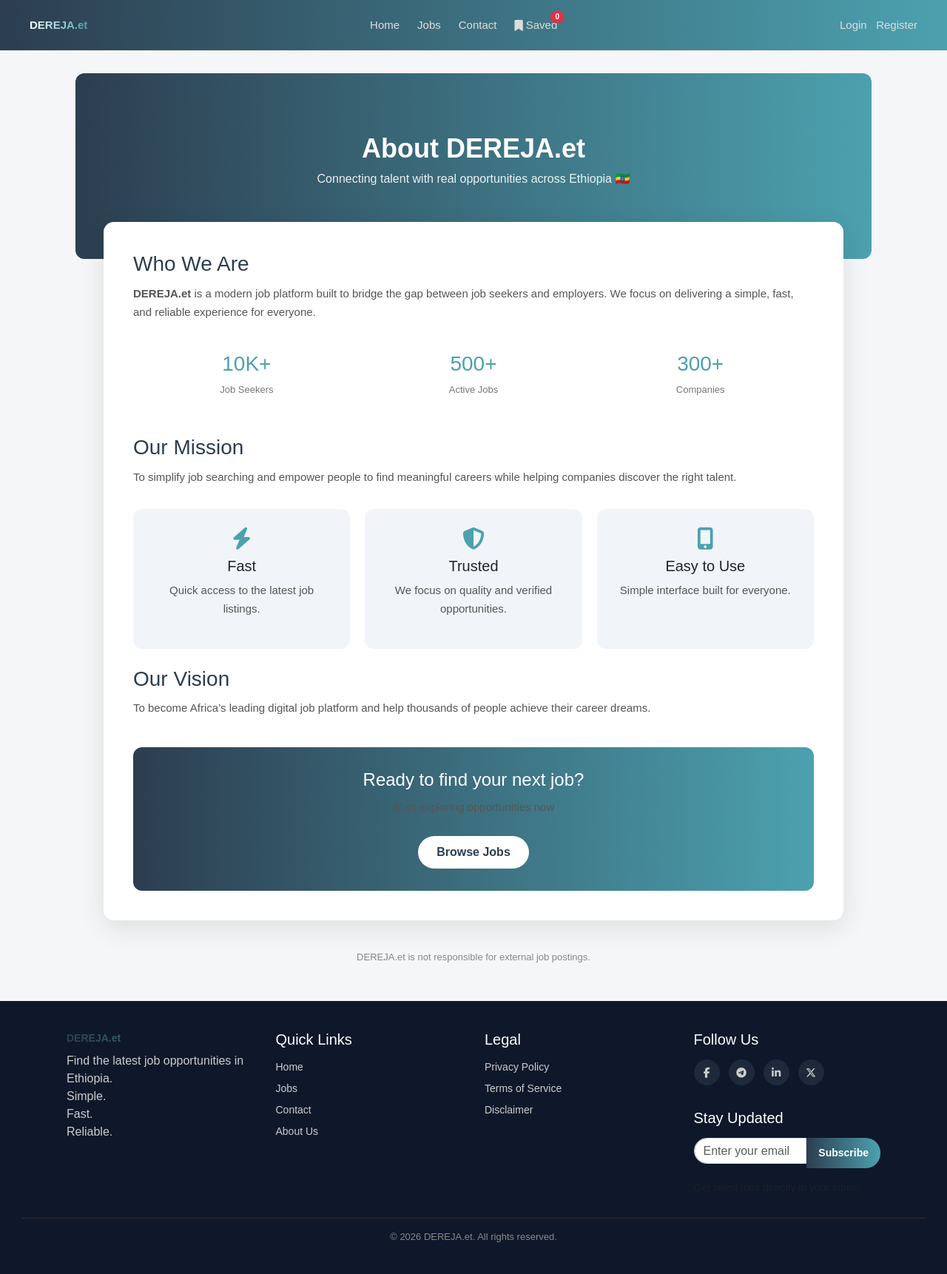
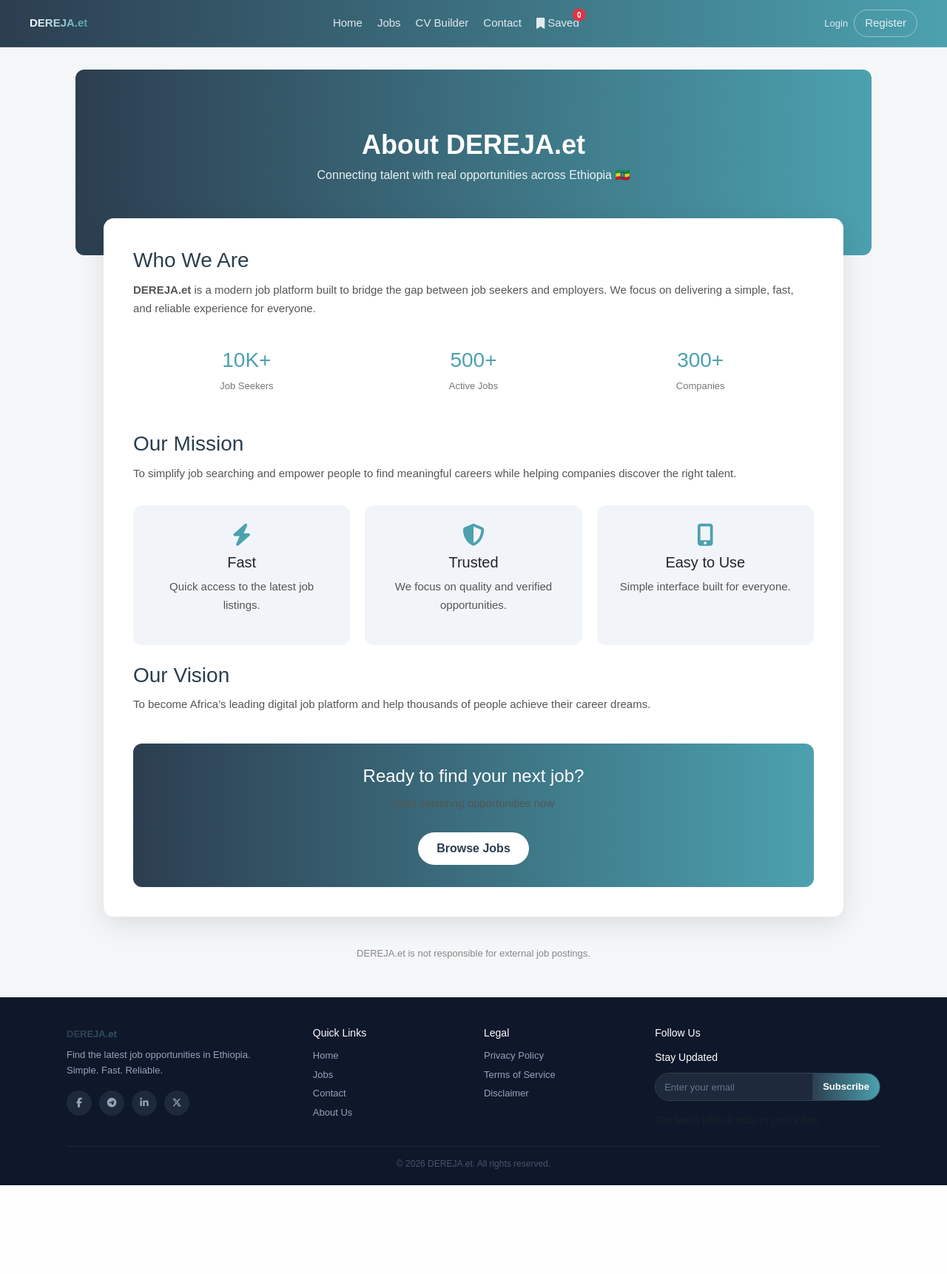
Before and after one commit to penaye779-hue/dereja.et, a Django app: page /about/ in a window 1280 px wide. Shown: the whole page at 74% size. After the commit the page ends 1602 px from the top, so only its background shows below. Run offline with Django 5.2, Linux system fonts and the light colour scheme; parts of the project's set-up code (start-up, migrations or seed data) failed here and were passed over.

Commit message:
Improve base HTML structure and design

```diff
--- a/templates/base.html
+++ b/templates/base.html
@@ -1,9 +1,12 @@
 <!DOCTYPE html>
-<html>
+<html lang="en">
 <head>
+    <meta charset="UTF-8">
+    <meta name="viewport" content="width=device-width, initial-scale=1.0">
     <title>DEREJA.et</title>
 
     <link href="https://cdn.jsdelivr.net/npm/bootstrap@5.3.2/dist/css/bootstrap.min.css" rel="stylesheet">
+    <link href="https://cdnjs.cloudflare.com/ajax/libs/font-awesome/6.5.0/css/all.min.css" rel="stylesheet">
 
 <style>
 html { scroll-behavior: smooth; }
@@ -14,32 +17,33 @@ body {
     background: #f4f6f8;
 }
 
-/* THEME COLORS */
 :root {
     --primary-dark: #2c3e50;
     --primary-light: #4ca1af;
 }
 
-/* NAVBAR */
+/* ── NAVBAR ── */
 .navbar {
     background: linear-gradient(to right, #2c3e50, #4ca1af);
-    padding: 22px 40px;
-    border-bottom: 1px solid #eee;
+    padding: 0 16px;
+    height: 64px;
+    border-bottom: 1px solid rgba(255,255,255,0.1);
     position: sticky;
     top: 0;
     z-index: 1000;
+    display: flex;
+    align-items: center;
+    justify-content: space-between;
+    gap: 12px;
 }
 
-/* NAV LINKS */
 .navbar a {
     text-decoration: none;
-    color: #ddd;
+    color: rgba(255,255,255,0.85);
     font-size: 15px;
     position: relative;
     transition: 0.3s;
 }
-
-/* 🔥 HOVER LINE */
 .navbar a::after {
     content: "";
     position: absolute;
@@ -50,29 +54,116 @@ body {
     background: #fff;
     transition: width 0.3s ease;
 }
-
 .navbar a:hover::after { width: 100%; }
 .navbar a:hover { color: #fff; }
 .navbar a.fw-bold { color: #fff; }
 
-/* LOGO */
 .logo-gradient {
     font-weight: bold;
-    font-size: 45px;
+    font-size: 28px;
     background: linear-gradient(to right, #ffffff, #4ca1af);
     -webkit-background-clip: text;
     -webkit-text-fill-color: transparent;
+    flex-shrink: 0;
 }
 
-/* CONTENT */
+/* Desktop links */
+.nav-desktop-links {
+    display: none;
+    align-items: center;
+    gap: 20px;
+    flex: 1;
+    justify-content: center;
+}
+
+/* Auth */
+.nav-auth { display: flex; align-items: center; gap: 8px; flex-shrink: 0; }
+
+.logout-btn {
+    color: rgba(255,255,255,0.8);
+    border: 1px solid rgba(255,255,255,0.4);
+    padding: 6px 14px;
+    border-radius: 20px;
+    font-size: 13px;
+    transition: all 0.3s ease;
+    white-space: nowrap;
+}
+.logout-btn:hover {
+    background: rgba(255,255,255,0.15);
+    color: white;
+}
+
+/* Hamburger */
+.nav-hamburger {
+    display: flex;
+    flex-direction: column;
+    gap: 5px;
+    cursor: pointer;
+    padding: 6px;
+    border-radius: 8px;
+    border: none;
+    background: transparent;
+    flex-shrink: 0;
+}
+.nav-hamburger span {
+    display: block;
+    width: 22px;
+    height: 2px;
+    background: white;
+    border-radius: 2px;
+    transition: all 0.25s ease;
+}
+.nav-hamburger.open span:nth-child(1) { transform: translateY(7px) rotate(45deg); }
+.nav-hamburger.open span:nth-child(2) { opacity: 0; }
+.nav-hamburger.open span:nth-child(3) { transform: translateY(-7px) rotate(-45deg); }
+
+/* Mobile menu */
+.nav-mobile-menu {
+    display: none;
+    position: fixed;
+    top: 64px;
+    left: 0;
+    right: 0;
+    background: #1e2d3d;
+    padding: 8px 16px 16px;
+    z-index: 999;
+    border-bottom: 2px solid #4ca1af;
+    box-shadow: 0 8px 24px rgba(0,0,0,0.2);
+}
+.nav-mobile-menu.open { display: block; }
+.nav-mobile-menu a {
+    display: flex;
+    align-items: center;
+    gap: 12px;
+    color: rgba(255,255,255,0.85) !important;
+    font-size: 15px;
+    font-weight: 500;
+    padding: 12px 10px;
+    border-bottom: 1px solid rgba(255,255,255,0.07);
+    border-radius: 8px;
+    transition: all 0.2s;
+    text-decoration: none;
+}
+.nav-mobile-menu a::after { display: none !important; }
+.nav-mobile-menu a:hover,
+.nav-mobile-menu a.active {
+    color: white !important;
+    background: rgba(255,255,255,0.08);
+}
+.nav-mobile-menu a:last-child { border-bottom: none; }
+.mobile-divider {
+    height: 1px;
+    background: rgba(255,255,255,0.1);
+    margin: 6px 0;
+}
+
+/* ── CONTENT ── */
 .container {
     width: 90%;
     max-width: 1100px;
     margin: auto;
     margin-top: 30px;
 }
-
-/* ADD THIS BELOW */
 .cvb-page {
     width: 100% !important;
     max-width: 100% !important;
@@ -80,277 +171,155 @@ body {
     padding: 0 !important;
 }
 
-/* BUTTON */
-/* CUSTOM BUTTON (SAFE GLOBAL USE) */
-.btn-custom {
-    background: linear-gradient(to right, #2c3e50, #4ca1af);
-    color: white;
-    border: none;
+/* ── BUTTONS ── */
+.btn-custom { background: linear-gradient(to right, #2c3e50, #4ca1af); color: white; border: none; }
+.btn-custom:hover { opacity: 0.9; color: white; }
+.btn-block { width: 100%; padding: 12px; border-radius: 8px; }
+.btn-primary { background: linear-gradient(to right, #2c3e50, #4ca1af) !important; border: none !important; color: #fff !important; }
+.btn-primary:hover { opacity: 0.9; color: #fff !important; }
+.btn-main { background: linear-gradient(to right, #2c3e50, #4ca1af); color: white; border: none; padding: 10px 16px; border-radius: 8px; font-weight: 600; }
+.btn-main:hover { opacity: 0.9; color: white; }
+
+/* ── FORMS ── */
+.form-control:focus {
+    border-color: var(--primary-dark);
+    box-shadow: 0 0 0 0.1rem rgba(44,62,80,0.25);
 }
 
-.btn-custom:hover {
-    opacity: 0.9;
-    color: white;
-}
-
-/* CONTACT FULL WIDTH BUTTON */
-.btn-block {
-    width: 100%;
-    padding: 12px;
-    border-radius: 8px;
-}
-.btn-primary:hover { opacity: 0.9; }
-
-/* LOGOUT */
-.logout-btn {
-    color: #5be0dea8;
-    border: 1px solid rgba(255,255,255,0.5);
-    padding: 6px 14px;
-    border-radius: 20px;
-    font-size: 14px;
-    transition: all 0.3s ease;
-}
-
-.logout-btn:hover {
-    background: #57c7cdb4;
-    color: #2c3e50;
-    border-color: #fff;
-}
-
-/* INPUT */
-.form-control:focus {
-    border-color: var(--primary-dark);
-    box-shadow: 0 0 0 0.1rem rgba(44, 62, 80, 0.25);
-}
-
-/* FOOTER */
+/* ── FOOTER ── */
 .footer {
     background: #0f172a;
     color: #ccc;
-    padding: 40px 30px;
+    padding: 40px 16px 20px;
     margin-top: 50px;
 }
-
 .footer-container {
-    display: flex;
-    justify-content: space-between;
-    flex-wrap: wrap;
-    gap: 30px;
+    display: grid;
+    grid-template-columns: 1fr;
+    gap: 28px;
     max-width: 1100px;
     margin: auto;
 }
+.footer-middle { flex: 1.5; }
+.footer-column { min-width: 0; }
+.footer-column h5 { color: #fff; margin-bottom: 12px; font-size: 14px; }
+.footer-column a { display: block; color: #94a3b8; text-decoration: none; margin-bottom: 6px; font-size: 13px; position: relative; transition: color 0.2s; }
+.footer-column a::after { content: ""; position: absolute; width: 0%; height: 1px; left: 0; bottom: -2px; background: #4ca1af; transition: width 0.3s; }
+.footer-column a:hover::after { width: 100%; }
+.footer-column a:hover { color: var(--primary-light); }
+.footer a { color: #94a3b8 !important; }
+.footer a:hover { color: var(--primary-light) !important; }
 
-.footer-middle { flex: 1.5; }
+.footer-logo { font-weight: bold; font-size: 20px; background: linear-gradient(to right, #2c3e50, #4ca1af); -webkit-background-clip: text; -webkit-text-fill-color: transparent; }
+.footer-bottom { text-align: center; margin-top: 24px; border-top: 1px solid #1e293b; padding-top: 14px; font-size: 12px; color: #475569; max-width: 1100px; margin: 24px auto 0; padding-top: 14px; }
 
-.footer-column {
-    flex: 1;
-    min-width: 200px;
+.subscribe-box { display: flex; width: 100%; margin-top: 10px; border-radius: 20px; overflow: hidden; border: 1px solid #334155; }
+.subscribe-box input { flex: 1; height: 36px; background: #1e293b; border: none; color: white; padding: 0 12px; font-size: 13px; outline: none; min-width: 0; }
+.subscribe-box input::placeholder { color: #64748b; }
+.subscribe-box button { border-radius: 0; background: linear-gradient(to right, #2c3e50, #4ca1af); color: white; border: none; padding: 0 14px; font-size: 13px; font-weight: 600; white-space: nowrap; cursor: pointer; }
+.subscribe-box button:hover { opacity: 0.9; }
+
+.social-icons { display: flex; gap: 10px; margin-top: 10px; flex-wrap: wrap; }
+.social-icons a { width: 34px; height: 34px; display: flex; align-items: center; justify-content: center; background: #1e293b; border-radius: 50%; color: #94a3b8; font-size: 13px; transition: all 0.3s ease; }
+.social-icons a::after { display: none !important; }
+.social-icons a:hover { background: linear-gradient(to right, #2c3e50, #4ca1af); color: #fff; transform: translateY(-3px); }
+
+/* ── SCROLLBAR ── */
+::-webkit-scrollbar { width: 6px; }
+::-webkit-scrollbar-thumb { background: linear-gradient(to bottom, #2c3e50, #4ca1af); border-radius: 10px; }
+
+/* ── TABLET ≥640px ── */
+@media (min-width: 640px) {
+    .footer-container { grid-template-columns: 1fr 1fr; }
 }
 
-.footer-column h5 {
-    color: #fff;
-    margin-bottom: 15px;
-}
-
-.footer-column a {
-    display: block;
-    color: #ccc;
-    text-decoration: none;
-    margin-bottom: 8px;
-    font-size: 14px;
-    position: relative;
-}
-.btn-main {
-    background: linear-gradient(to right, #2c3e50, #4ca1af);
-    color: white;
-    border: none;
-    padding: 10px 16px;
-    border-radius: 8px;
-    font-weight: 600;
-}
-
-.btn-main:hover {
-    opacity: 0.9;
-    color: white;
-}
-
-/* FOOTER ANIMATION */
-.footer-column a::after {
-    content: "";
-    position: absolute;
-    width: 0%;
-    height: 1px;
-    left: 0;
-    bottom: -3px;
-    background: #4ca1af;
-    transition: width 0.3s;
-}
-
-.footer-column a:hover::after { width: 100%; }
-.footer-column a:hover { color: var(--primary-light); }
-
-/* FORCE COLOR */
-.footer a { color: #ccc !important; }
-.footer a:hover { color: var(--primary-light) !important; }
-
-.footer-logo {
-    font-weight: bold;
-    font-size: 20px;
-    background: linear-gradient(to right, #2c3e50, #4ca1af);
-    -webkit-background-clip: text;
-    -webkit-text-fill-color: transparent;
-}
-
-.footer-bottom {
-    text-align: center;
-    margin-top: 30px;
-    border-top: 1px solid #333;
-    padding-top: 15px;
-    font-size: 13px;
-    color: #888;
-}
-
-/* SUBSCRIBE */
-.subscribe-box {
-    display: flex;
-    width: 100%;
-    margin-top: 10px;
-}
-
-.subscribe-box input {
-    flex: 1;
-    height: 35px;
-    border-radius: 20px 0 0 20px;
-}
-
-.subscribe-box button {
-    border-radius: 0 20px 20px 0;
-}
-
-/* SCROLLBAR */
-::-webkit-scrollbar { width: 8px; }
-::-webkit-scrollbar-thumb {
-    background: linear-gradient(to bottom, #2c3e50, #4ca1af);
-    border-radius: 10px;
-}
-.social-icons {
-    display: flex;
-    gap: 12px;
-    margin-top: 10px;
-}
-
-.social-icons a {
-    width: 35px;
-    height: 35px;
-    display: flex;
-    align-items: center;
-    justify-content: center;
-    background: #1e293b;
-    border-radius: 50%;
-    color: #ccc;
-    font-size: 14px;
-    transition: all 0.3s ease;
-}
-
-/* 🔥 HOVER EFFECT */
-.social-icons a:hover {
-    background: linear-gradient(to right, #2c3e50, #4ca1af);
-    color: #fff;
-    transform: translateY(-3px);
-}
-/* FIX ONLY BOOTSTRAP BLUE BUTTONS */
-.btn-primary {
-    background: linear-gradient(to right, #2c3e50, #4ca1af) !important;
-    border: none !important;
-    color: #fff !important;
-}
-
-.btn-primary:hover {
-    opacity: 0.9;
-    color: #fff !important;
+/* ── DESKTOP ≥1024px ── */
+@media (min-width: 1024px) {
+    .navbar { padding: 0 40px; }
+    .logo-gradient { font-size: 36px; }
+    .nav-desktop-links { display: flex; }
+    .nav-hamburger { display: none; }
+    .footer-container { grid-template-columns: 1.5fr 1fr 1fr 1.5fr; }
 }
 </style>
 </head>
 
 <body>
 
-<!-- NAVBAR -->
-<div class="navbar d-flex align-items-center justify-content-between">
-
-<link href="https://cdnjs.cloudflare.com/ajax/libs/font-awesome/6.5.0/css/all.min.css" rel="stylesheet">
+<!-- ═══════ NAVBAR ═══════ -->
+<div class="navbar">
 
     <a href="/" class="logo-gradient">DEREJA.et</a>
-    <!-- CENTER LINKS -->
-    <div class="d-flex gap-4 align-items-center">
 
-        <a href="/" class="{% if request.path == '/' %}fw-bold{% endif %}">
-            Home
+    <!-- Desktop links -->
+    <div class="nav-desktop-links">
+        <a href="/" class="{% if request.path == '/' %}fw-bold{% endif %}">Home</a>
+        <a href="/jobs/" class="{% if '/jobs/' in request.path and 'cv' not in request.path %}fw-bold{% endif %}">Jobs</a>
+        <a href="{% url 'cv_builder' %}" class="{% if 'cv' in request.path %}fw-bold{% endif %}">CV Builder</a>
+        <a href="{% url 'contact' %}" class="{% if 'contact' in request.path %}fw-bold{% endif %}">Contact</a>
+        <a href="/jobs/saved/" class="d-flex align-items-center gap-1 position-relative {% if 'saved' in request.path %}fw-bold{% endif %}">
+            <i class="fas fa-bookmark"></i> Saved
+            <span id="savedCountBadge" class="position-absolute top-0 start-100 translate-middle badge rounded-pill bg-danger" style="font-size:10px;">0</span>
         </a>
-
-        <a href="/jobs/" class="{% if 'jobs' in request.path %}fw-bold{% endif %}">
-            Jobs
-        </a>
-
-        <a href="{% url 'contact' %}" class="{% if 'contact' in request.path %}fw-bold{% endif %}">
-            Contact
-        </a>
-
-        <!-- ⭐ SAVED JOBS (NEW CLEAN POSITION) -->
-        <a href="/jobs/saved/"
-           class="d-flex align-items-center gap-1 position-relative {% if 'saved' in request.path %}fw-bold{% endif %}">
-
-            <i class="fas fa-bookmark"></i>
-            Saved
-
-            <!-- optional badge -->
-            <span id="savedCountBadge"
-                  class="position-absolute top-0 start-100 translate-middle badge rounded-pill bg-danger"
-                  style="font-size:10px;">
-                0
-            </span>
-        </a>
-
     </div>
 
-    <!-- RIGHT AUTH -->
-    <div>
-        {% if user.is_authenticated %}
-            <a href="/accounts/logout/" class="logout-btn">Logout</a>
-        {% else %}
-            <a href="/accounts/login/" class="me-2">Login</a>
-            <a href="/accounts/register/">Register</a>
-        {% endif %}
+    <!-- Right side -->
+    <div style="display:flex;align-items:center;gap:10px;">
+        <div class="nav-auth">
+            {% if user.is_authenticated %}
+                <a href="/accounts/logout/" class="logout-btn">Logout</a>
+            {% else %}
+                <a href="/accounts/login/" style="color:rgba(255,255,255,0.8);font-size:13px;">Login</a>
+                <a href="/accounts/register/" class="logout-btn">Register</a>
+            {% endif %}
+        </div>
+        <button class="nav-hamburger" id="hamburger" aria-label="Menu">
+            <span></span><span></span><span></span>
+        </button>
     </div>
 
 </div>
 
-<!-- CONTENT -->
+<!-- Mobile Menu -->
+<div class="nav-mobile-menu" id="mobileMenu">
+    <a href="/" class="{% if request.path == '/' %}active{% endif %}"><i class="fas fa-home" style="width:18px"></i>Home</a>
+    <a href="/jobs/" class="{% if '/jobs/' in request.path and 'cv' not in request.path %}active{% endif %}"><i class="fas fa-briefcase" style="width:18px"></i>Jobs</a>
+    <a href="{% url 'cv_builder' %}" class="{% if 'cv' in request.path %}active{% endif %}"><i class="fas fa-file-alt" style="width:18px"></i>CV Builder</a>
+    <a href="{% url 'contact' %}" class="{% if 'contact' in request.path %}active{% endif %}"><i class="fas fa-envelope" style="width:18px"></i>Contact</a>
+    <a href="/jobs/saved/"><i class="fas fa-bookmark" style="width:18px"></i>Saved Jobs</a>
+    <div class="mobile-divider"></div>
+    {% if user.is_authenticated %}
+        <a href="/accounts/logout/"><i class="fas fa-sign-out-alt" style="width:18px"></i>Logout</a>
+    {% else %}
+        <a href="/accounts/login/"><i class="fas fa-sign-in-alt" style="width:18px"></i>Login</a>
+        <a href="/accounts/register/"><i class="fas fa-user-plus" style="width:18px"></i>Register</a>
+    {% endif %}
+</div>
+
+<!-- Content -->
 <div class="{% block container_class %}container{% endblock %}">
     {% block content %}{% endblock %}
 </div>
 
-<p style="font-size:13px; color:#888; margin-top:20px; text-align:center;">
+<p style="font-size:13px;color:#888;margin-top:20px;text-align:center;">
     DEREJA.et is not responsible for external job postings.
 </p>
 
-<!-- FOOTER -->
-<!-- FOOTER -->
-<!-- FOOTER -->
+<!-- Footer -->
 <footer class="footer">
     <div class="footer-container">
-
-        <!-- BRAND -->
         <div class="footer-column">
             <a href="/" class="footer-logo">DEREJA.et</a>
-            <p>
-                Find the latest job opportunities in Ethiopia.<br>
-                Simple.<br>
-                Fast.<br>
-                Reliable.
+            <p style="font-size:13px;color:#94a3b8;margin-top:8px;line-height:1.6;">
+                Find the latest job opportunities in Ethiopia.<br>Simple. Fast. Reliable.
             </p>
+            <div class="social-icons">
+                <a href="https://facebook.com/yourpage"><i class="fab fa-facebook-f"></i></a>
+                <a href="https://t.me/DEREJAet"><i class="fab fa-telegram"></i></a>
+                <a href="https://linkedin.com/company/yourcompany"><i class="fab fa-linkedin-in"></i></a>
+                <a href="https://twitter.com/yourhandle"><i class="fab fa-x-twitter"></i></a>
+            </div>
         </div>
-
-        <!-- QUICK LINKS -->
         <div class="footer-column footer-middle">
             <h5>Quick Links</h5>
             <a href="/">Home</a>
@@ -358,67 +327,50 @@ body {
             <a href="{% url 'contact' %}">Contact</a>
             <a href="{% url 'about' %}">About Us</a>
         </div>
-
-        <!-- LEGAL -->
         <div class="footer-column">
             <h5>Legal</h5>
             <a href="{% url 'privacy' %}">Privacy Policy</a>
             <a href="{% url 'terms' %}">Terms of Service</a>
             <a href="{% url 'disclaimer' %}">Disclaimer</a>
         </div>
-
-        <!-- RIGHT COLUMN (SOCIAL + SUBSCRIBE) -->
         <div class="footer-column">
-
             <h5>Follow Us</h5>
-
-            <!-- SOCIAL FIRST -->
-            <div class="social-icons">
-                <a href="https://facebook.com/yourpage">
-                    <i class="fab fa-facebook-f"></i>
-                </a>
-
-                <a href="https://t.me/DEREJAet">
-                    <i class="fab fa-telegram"></i>
-                </a>
-
-                <a href="https://linkedin.com/company/yourcompany">
-                    <i class="fab fa-linkedin-in"></i>
-                </a>
-
-                <a href="https://twitter.com/yourhandle">
-                    <i class="fab fa-x-twitter"></i>
-                </a>
+            <h5 class="mt-3">Stay Updated</h5>
+            <div class="subscribe-box">
+                <input id="footerEmail" type="email" placeholder="Enter your email">
+                <button onclick="subscribeFooter()">Subscribe</button>
             </div>
-
-            <!-- SUBSCRIBE BELOW -->
-            <h5 class="mt-4">Stay Updated</h5>
-
-            <div class="subscribe-box">
-                <input id="footerEmail" type="email" placeholder="Enter your email" class="form-control">
-                <button onclick="subscribeFooter()" class="btn btn-main btn-sm">
-                    Subscribe
-                </button>
-            </div>
-
-            <p id="footerMsg" style="font-size:12px; margin-top:10px;"></p>
-
-            <small class="text-muted d-block mt-2">
-                Get latest jobs directly in your inbox.
-            </small>
-
+            <p id="footerMsg" style="font-size:12px;margin-top:10px;"></p>
+            <small class="text-muted d-block mt-2">Get latest jobs directly in your inbox.</small>
         </div>
-
     </div>
-
-    <div class="footer-bottom">
-        © 2026 DEREJA.et. All rights reserved.
-    </div>
+    <div class="footer-bottom">© 2026 DEREJA.et. All rights reserved.</div>
 </footer>
 
 <script src="https://cdn.jsdelivr.net/npm/bootstrap@5.3.2/dist/js/bootstrap.bundle.min.js"></script>
 
 <script>
+// Hamburger
+var hamburger = document.getElementById('hamburger');
+var mobileMenu = document.getElementById('mobileMenu');
+hamburger.addEventListener('click', function() {
+    hamburger.classList.toggle('open');
+    mobileMenu.classList.toggle('open');
+});
+mobileMenu.querySelectorAll('a').forEach(function(link) {
+    link.addEventListener('click', function() {
+        hamburger.classList.remove('open');
+        mobileMenu.classList.remove('open');
+    });
+});
+document.addEventListener('click', function(e) {
+    if (!hamburger.contains(e.target) && !mobileMenu.contains(e.target)) {
+        hamburger.classList.remove('open');
+        mobileMenu.classList.remove('open');
+    }
+});
+
+// CSRF
 function getCookie(name) {
     let cookieValue = null;
     if (document.cookie && document.cookie !== '') {
@@ -434,46 +386,26 @@ function getCookie(name) {
     return cookieValue;
 }
 
+// Subscribe
 function subscribeFooter() {
     const email = document.getElementById("footerEmail").value;
     const msg = document.getElementById("footerMsg");
-
-    if (!email) {
-        msg.innerHTML = "Please enter email";
-        msg.style.color = "red";
-        return;
-    }
-
+    if (!email) { msg.innerHTML = "Please enter email"; msg.style.color = "red"; return; }
     fetch("/subscribe/", {
         method: "POST",
-        headers: {
-            "Content-Type": "application/x-www-form-urlencoded",
-            "X-CSRFToken": getCookie("csrftoken")
-        },
+        headers: { "Content-Type": "application/x-www-form-urlencoded", "X-CSRFToken": getCookie("csrftoken") },
         body: "email=" + encodeURIComponent(email)
     })
-    .then(res => {
-        if (!res.ok) {
-            throw new Error("Server error");
-        }
-        return res.json();
+    .then(res => res.json())
+    .then(data => {
+        if (data.error) { msg.innerHTML = data.error; msg.style.color = "red"; }
+        else { msg.innerHTML = data.message; msg.style.color = "lightgreen"; document.getElementById("footerEmail").value = ""; }
     })
-    .then(data => {
-        if (data.error) {
-            msg.innerHTML = data.error;
-            msg.style.color = "red";
-        } else {
-            msg.innerHTML = data.message;
-            msg.style.color = "lightgreen";
-            document.getElementById("footerEmail").value = "";
-        }
-    })
-    .catch(() => {
-        msg.innerHTML = "Server error. Try again.";
-        msg.style.color = "red";
-    });
+    .catch(() => { msg.innerHTML = "Server error. Try again."; msg.style.color = "red"; });
 }
 </script>
 
+{% block extra_js %}{% endblock %}
+
 </body>
 </html>
```
